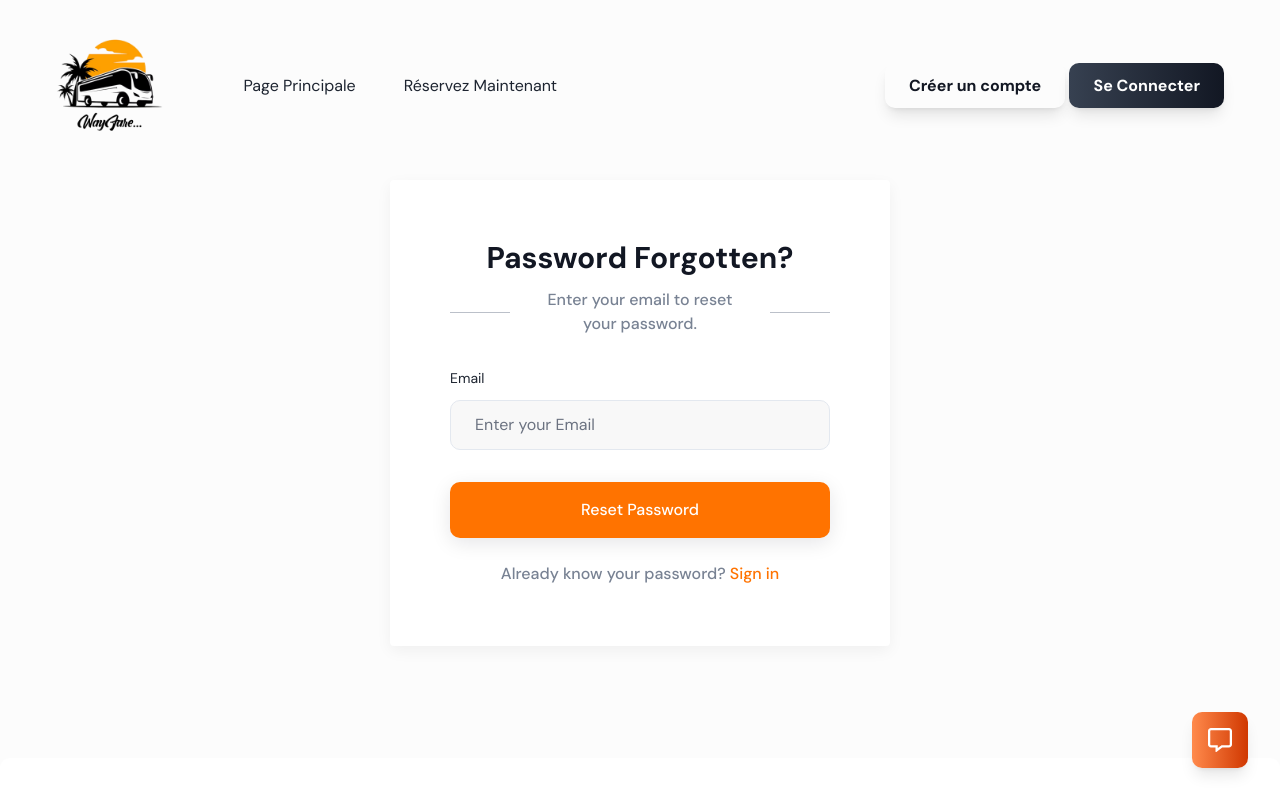
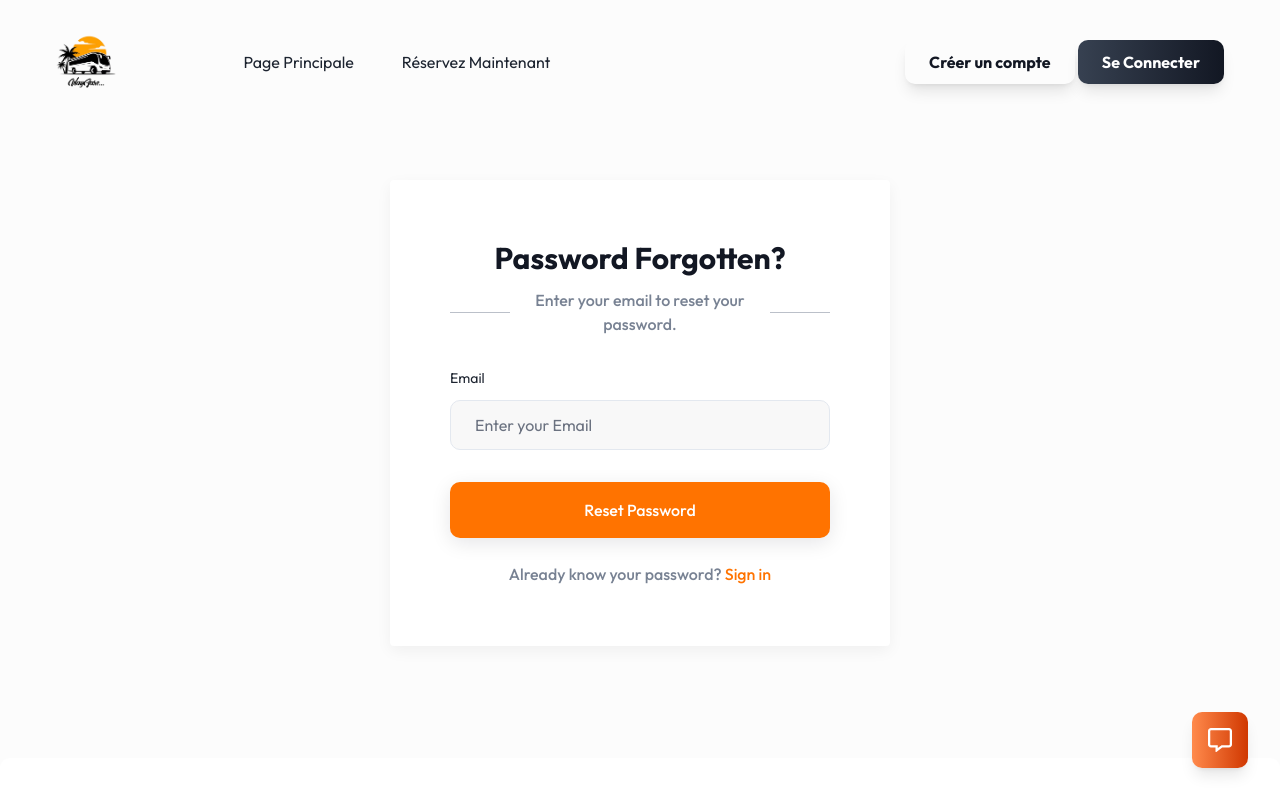
Before and after one commit to khaouitiabdelhakim/Wayfare, a Next.js app: page /main/passwordforgotten in a window 1280 px wide. Shown: the top 800 px of the page. Built offline with nearby package versions, Linux system fonts and the light colour scheme.

Commit message:
changed fonts

```diff
--- a/components/Header/index.tsx
+++ b/components/Header/index.tsx
@@ -59,16 +59,16 @@ const Header = () => {
                 <Image
                   src="/images/logo/logo-black.png"
                   alt="logo"
-                  width={80}
-                  height={20}
-                  className="w-full dark:hidden"
+                  width={60}
+                  height={60}
+                  className=" dark:hidden"
                 />
                 <Image
                   src="/images/logo/logo-white.png"
                   alt="logo"
-                  width={80}
-                  height={20}
-                  className="hidden w-full dark:block"
+                  width={60}
+                  height={60}
+                  className="hidden  dark:block"
                 />
               </Link>
             </div>
--- a/styles/index.css
+++ b/styles/index.css
@@ -1,22 +1,24 @@
-@import url('https://fonts.googleapis.com/css2?family=DM+Sans:ital,opsz,wght@0,9..40,100..1000;1,9..40,100..1000&display=swap');
+@import url("https://fonts.googleapis.com/css2?family=Outfit:wght@100..900&display=swap");
 
 @tailwind base;
 @tailwind components;
 @tailwind utilities;
 
-
 * {
-  font-family: "DM Sans", sans-serif;
+  font-family: "Outfit", serif;
   font-optical-sizing: auto;
   font-style: normal;
 }
 
-a, button, textarea, input {
-  border-radius: 10px !important;;
+a,
+button,
+textarea,
+input {
+  border-radius: 10px !important;
 }
 
-.wow  {
-  border-radius: 10px !important;;
+.wow {
+  border-radius: 10px !important;
 }
 
 @layer base {
```
